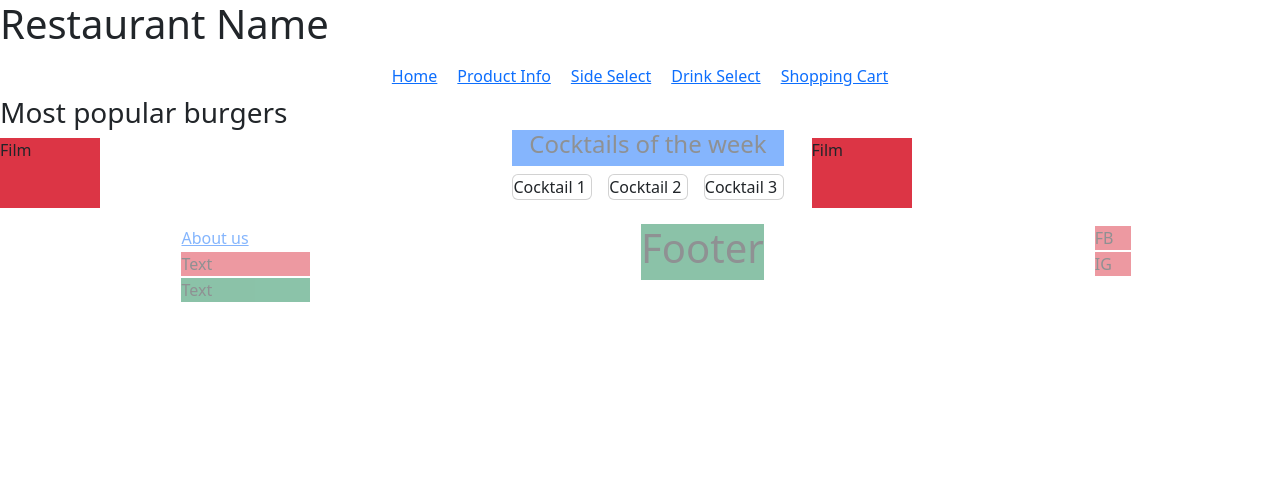
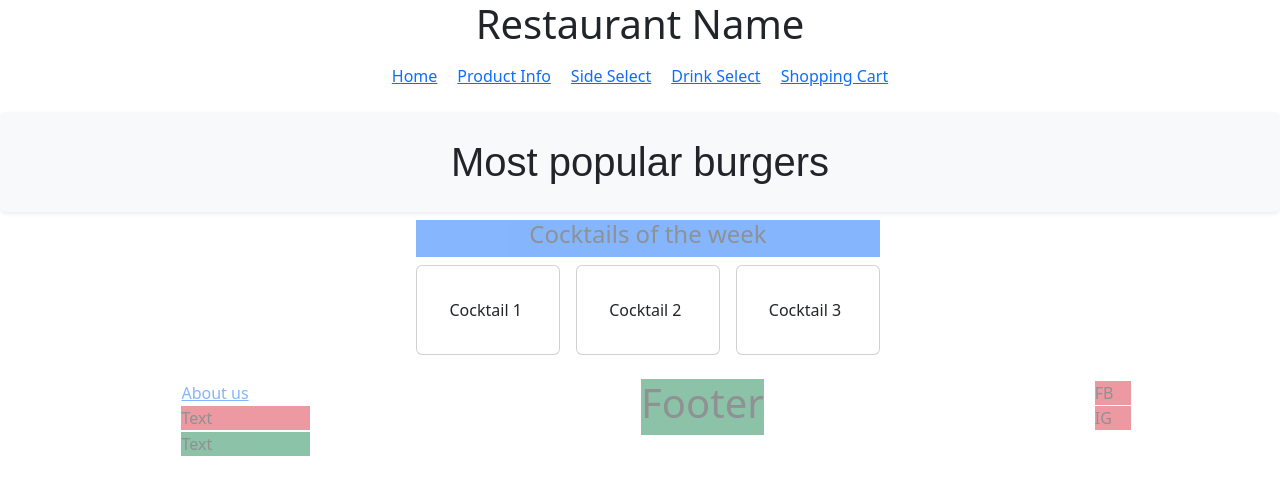
Before and after one commit to ITHS-Grupp2/CocktailsAndFood, a React (Vite) app: page / in a window 1280 px wide. Shown: the top 494 px of the page. Built offline with nearby package versions, Linux system fonts and the light colour scheme; no server answers.

Commit message:
Co-authored-by: Alexander Råsberg <alexander-ras@users.noreply.github.com>

```diff
--- a/package.json
+++ b/package.json
@@ -15,6 +15,7 @@
     "@fortawesome/free-regular-svg-icons": "^6.5.1",
     "@fortawesome/free-solid-svg-icons": "^6.5.1",
     "@fortawesome/react-fontawesome": "^0.2.0",
+    "boostrap": "^2.0.0",
     "bootstrap": "^5.3.3",
     "react": "^18.2.0",
     "react-bootstrap": "^2.10.2",
--- a/src/App.css
+++ b/src/App.css
@@ -4,6 +4,20 @@
   padding: 2rem;
   text-align: center;
   min-width: 600px;
+} */
+
+#header {
+  text-align: center;
+}
+
+.page-title{
+  text-align: center;
+}
+
+.center-page-items{
+  display: flex;
+  flex-direction: column;
+  align-items: center;
 }
 
 .logo {
@@ -40,4 +54,4 @@
 
 .read-the-docs {
   color: #888;
-} */
+}
--- a/src/App.tsx
+++ b/src/App.tsx
@@ -14,8 +14,10 @@ function App() {
   const foodId = 3
   return (
     <>
+    <div id="header">
       <Header />
       <Navbar />
+    </div>
       <Routes>
         <Route path="/" element={<Index />}></Route>
         <Route path="/about" element={<About />} />
--- a/src/components/MainComponent.tsx
+++ b/src/components/MainComponent.tsx
@@ -1,5 +1,5 @@
 import Card from "react-bootstrap/Card";
-
+import "./MainComponent.css";
 import { FoodAPI } from "../API/FoodAPI";
 import { Link } from "react-router-dom";
 
@@ -13,22 +13,26 @@ export function MainComponent() {
           key={index}
           className="h-100"
           style={{
-            width: "15rem",
+            width: "300px",
             overflow: "hidden",
           }}>
+
           <Link to="/productinfoview">
             <Card.Img
               variant="top"
               src={course.imageUrl}
               style={{
                 objectFit: "cover",
-                height: "200px",
+                height: "300px",
+                width: "300px"
               }}
             />{" "}
           </Link>
+
           <Card.Body
-            className="d-flex flex-column mb-2  "
+            className="d-flex flex-column mb-2"
             style={{ padding: "0px 10px", height: "4rem" }}>
+
             <Card.Title className="d-flex justify-content-between align-items-baseline mb-1">
               <span className="fs-5 ">{course.title}</span>
               <span
@@ -37,7 +41,9 @@ export function MainComponent() {
                 ${course.price}
               </span>
             </Card.Title>
+
           </Card.Body>
+
         </Card>
       ))}
     </>
--- a/src/components/ProductInfo.tsx
+++ b/src/components/ProductInfo.tsx
@@ -17,8 +17,10 @@ export type ProductInfoData = {
 export const ProductInfo = (data: ProductInfoData) => {
   return (
     <>
+    <div className="center-page-items">
+
+      <Container >
       <h2>{data?.title}</h2>
-      <Container>
         <Row>
           <Col>
             <img
@@ -57,6 +59,7 @@ export const ProductInfo = (data: ProductInfoData) => {
           </Col>
         </Row>
       </Container>
+      </div>
     </>
   );
 };
--- a/src/index.css
+++ b/src/index.css
@@ -1,4 +1,4 @@
-/* :root {
+:root {
   font-family: Inter, system-ui, Avenir, Helvetica, Arial, sans-serif;
   line-height: 1.5;
   font-weight: 400;
@@ -22,13 +22,15 @@ a:hover {
   color: #535bf2;
 }
 
+/*
 body {
   margin: 0;
   display: flex;
-  /*place-items: center;*/
-  /* min-width: 320px;
+  place-items: center;
+   min-width: 320px;
   min-height: 100vh;
-}
+}*/
+
 
 h1 {
   font-size: 3.2em;
@@ -65,4 +67,4 @@ button:focus-visible {
   button {
     background-color: #f9f9f9;
   }
-}  */
+}
--- a/src/pages/DrinkSelect.tsx
+++ b/src/pages/DrinkSelect.tsx
@@ -49,8 +49,10 @@ export function DrinkSelect({ foodId }: { foodId: number }) {
 
   return (
     <>
+      <div className="page-title">
         <h1>Select Drink</h1>
-      <h2>Recommended Drink</h2>
+      </div>
+
         <ProductInfo
           id={cocktail.id}
           productType={"Cocktail"}
@@ -62,7 +64,10 @@ export function DrinkSelect({ foodId }: { foodId: number }) {
           navigationPath="/shoppingcart"
         ></ProductInfo>
 
+      <div className="center-page-items">
         <CocktailPanel cocktails={cocktails} />
+      </div>
+
     </>
   );
 }
--- a/src/pages/Index.tsx
+++ b/src/pages/Index.tsx
@@ -4,13 +4,24 @@ import { MainComponent } from "../components/MainComponent";
 export const Index = () => {
   return (
     <>
-      <h3>Most popular burgers</h3>
-      <Row>
-        <Col>
+<div
+                className="d-flex justify-content-center align-items-center bg-light rounded shadow-sm my-3"
+                style={{ fontFamily: "Arial, sans-serif", height: "100px" }}>
+                <h1
+                    className="text-center"
+                    style={{ marginBottom: "0px" }}>
+                    Most popular burgers
+                </h1>
+            </div>
+
+
+    <div className="center-page-items">
+      <Row >
+        {/* <Col>
           <div className="h-100 bg-danger" style={{ width: "100px" }}>
             Film
           </div>
-        </Col>
+        </Col> */}
         <Col md="auto">
           <Container>
             <Row md={3} xs={2} lg={3} className="g-3">
@@ -37,12 +48,13 @@ export const Index = () => {
             </Row>
           </Container>
         </Col>
-        <Col>
+        {/* <Col>
           <div className="h-100 bg-danger" style={{ width: "100px" }}>
             Film
           </div>
-        </Col>
+        </Col> */}
       </Row>
+      </div>
     </>
   );
 };
```
Also changed, not shown: src/components/MainComponent.css (added), 1 other file (tests, documents, lock files or other folders). Lines whose indentation alone changed are shown as unchanged.
